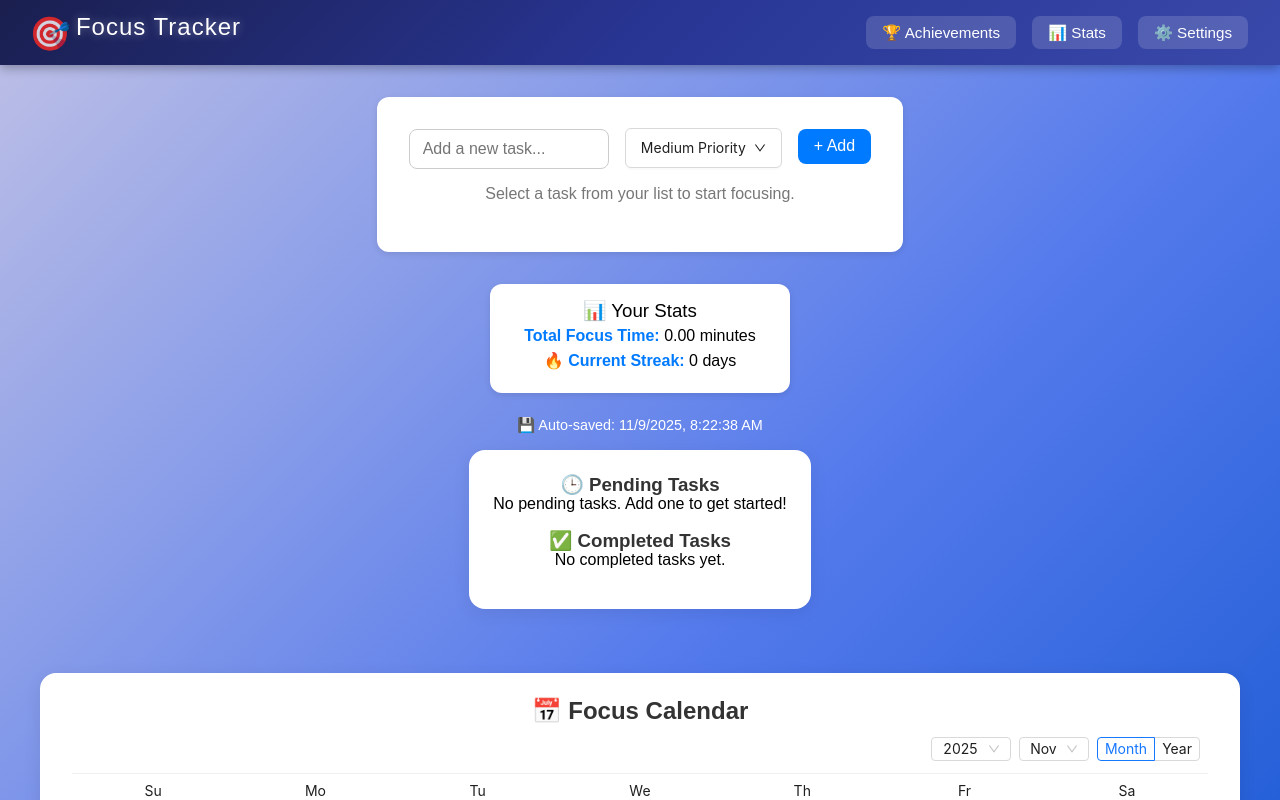
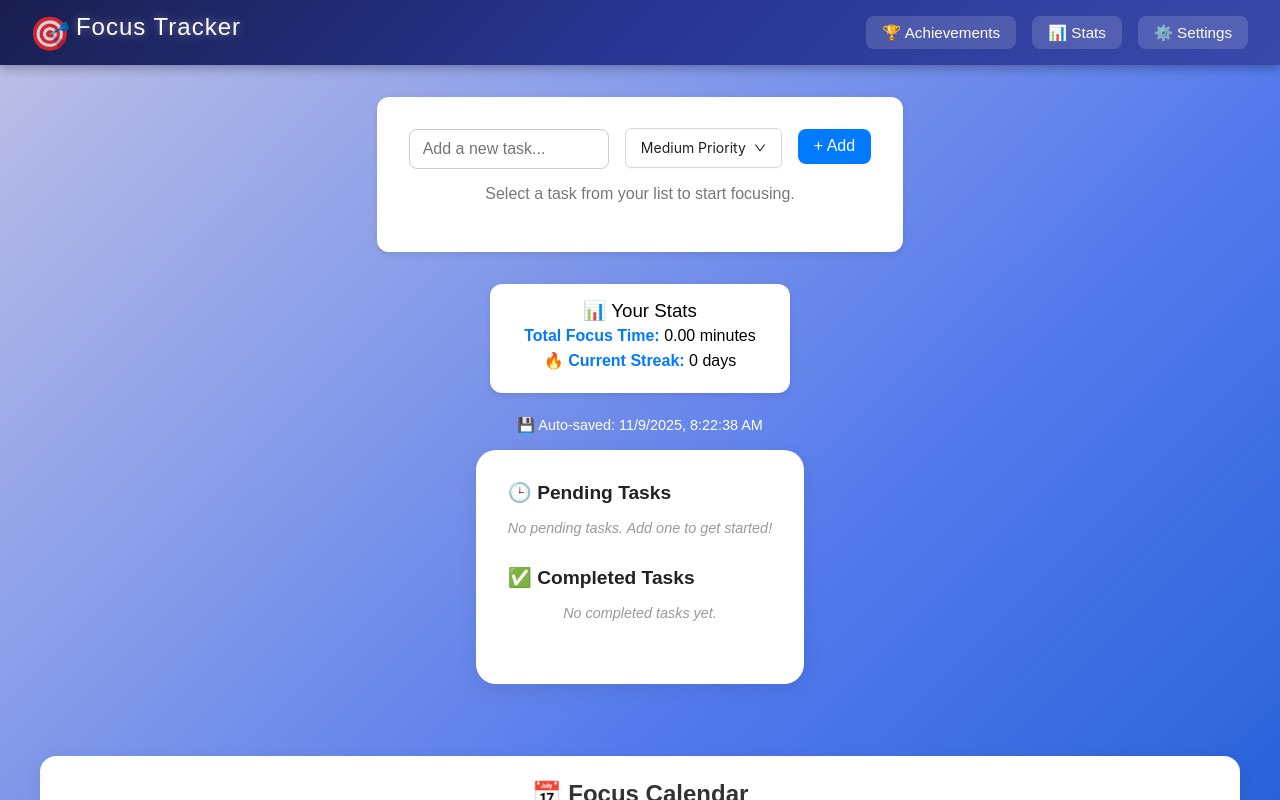
Before and after one commit to Blyn04/focustracker, a React (Create React App) app: page / in a window 1280 px wide. Both pictures are taken after a click on the button "Start Tracking". Shown: the top 800 px of the page. Built offline with nearby package versions, Linux system fonts and the light colour scheme.

Commit message:
TASKLIST UI UPDATE

```diff
--- a/src/styles/TaskList.css
+++ b/src/styles/TaskList.css
@@ -1,21 +1,28 @@
 .task-list {
   background: #fff;
-  padding: 1.5rem;
-  border-radius: 16px;
-  box-shadow: 0 4px 18px rgba(0, 0, 0, 0.08);
-  margin-bottom: 2rem;
-  transition: transform 0.2s ease, box-shadow 0.2s ease;
+  padding: 2rem;
+  border-radius: 20px;
+  box-shadow: 0 6px 20px rgba(0, 0, 0, 0.08);
+  margin-bottom: 2.5rem;
+  transition: transform 0.3s ease, box-shadow 0.3s ease;
+  max-width: 600px;
+  margin-left: auto;
+  margin-right: auto;
 }
 
 .task-list:hover {
-  transform: translateY(-2px);
-  box-shadow: 0 6px 24px rgba(0, 0, 0, 0.12);
+  transform: translateY(-3px);
+  box-shadow: 0 10px 28px rgba(0, 0, 0, 0.12);
 }
 
 .task-list h3 {
-  margin-bottom: 1rem;
-  font-weight: 600;
-  color: #333;
+  margin-bottom: 1.2rem;
+  font-weight: 700;
+  color: #222;
+  display: flex;
+  align-items: center;
+  gap: 0.5rem;
+  font-size: 1.2rem;
 }
 
 .task-list ul {
@@ -24,61 +31,79 @@
   margin: 0;
 }
 
-.task-list li {
+.task-item {
   display: flex;
   justify-content: space-between;
   align-items: center;
-  padding: 0.6rem 0.8rem;
-  border-radius: 12px;
-  margin-bottom: 0.4rem;
-  border: 1px solid #f0f0f0;
-  background: #fafafa;
-  transition: background 0.2s ease;
+  padding: 0.8rem 1rem;
+  border-radius: 14px;
+  margin-bottom: 0.6rem;
+  border: 1px solid #e5e5e5;
+  background: #fefefe;
+  transition: transform 0.2s ease, background 0.2s ease;
 }
 
-.task-list li:hover {
+.task-item:hover {
   background: #f0f8ff;
+  transform: translateY(-2px);
+}
+
+.task-right {
+  display: flex;
+  align-items: center;
+  gap: 0.6rem;
 }
 
 .priority-badge {
-  padding: 0.2rem 0.6rem;
+  padding: 0.3rem 0.8rem;
   border-radius: 12px;
   font-size: 0.75rem;
   font-weight: 600;
-  color: #fff;
+  text-transform: uppercase;
+  letter-spacing: 0.5px;
 }
 
 .priority-High {
-  background-color: #e74c3c;
+  background-color: #ff6b6b;
 }
 
 .priority-Medium {
-  background-color: #f1c40f;
-  color: #333;
+  background-color: #ffd93d;
+  color: #222;
 }
 
 .priority-Low {
-  background-color: #2ecc71;
+  background-color: #6bcf6b;
 }
 
 .focus-level {
   font-size: 0.75rem;
-  color: #555;
-  margin-left: 0.5rem;
+  color: #666;
+  display: flex;
+  align-items: center;
+  gap: 0.2rem;
 }
 
-.add-task-btn,
 .start-btn {
-  padding: 0.5rem 1rem;
+  padding: 0.5rem 1.2rem;
   border: none;
-  border-radius: 8px;
-  background-color: #007bff;
-  color: white;
+  border-radius: 12px;
+  background: linear-gradient(135deg, #4a90e2, #007bff);
+  color: #fff;
+  font-weight: 600;
   cursor: pointer;
-  transition: 0.3s;
+  transition: all 0.3s ease;
 }
 
-.add-task-btn:hover,
 .start-btn:hover {
-  background-color: #0056b3;
+  background: linear-gradient(135deg, #007bff, #0056b3);
+  transform: translateY(-2px);
 }
+
+.empty-text {
+  font-size: 0.9rem;
+  color: #999;
+  padding: 1rem 0;
+  font-style: italic;
+  text-align: center;
+}
```
